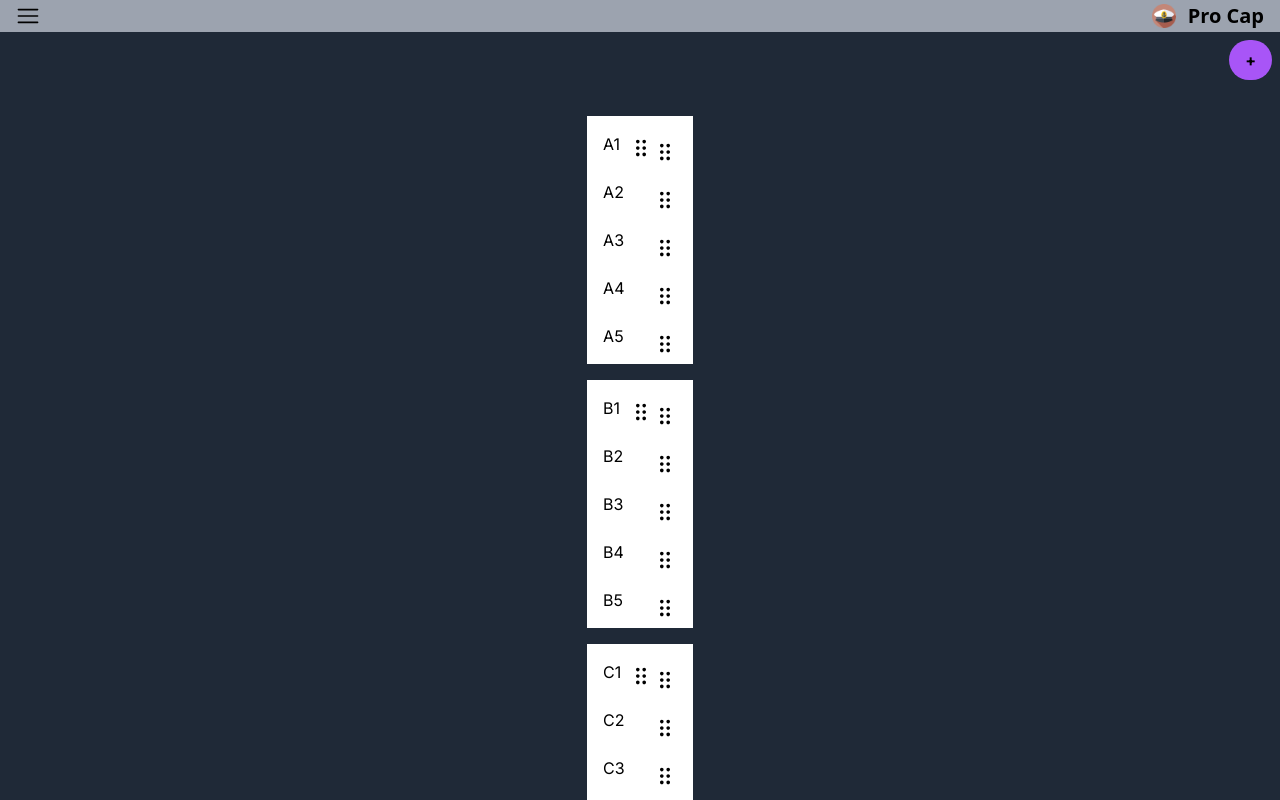
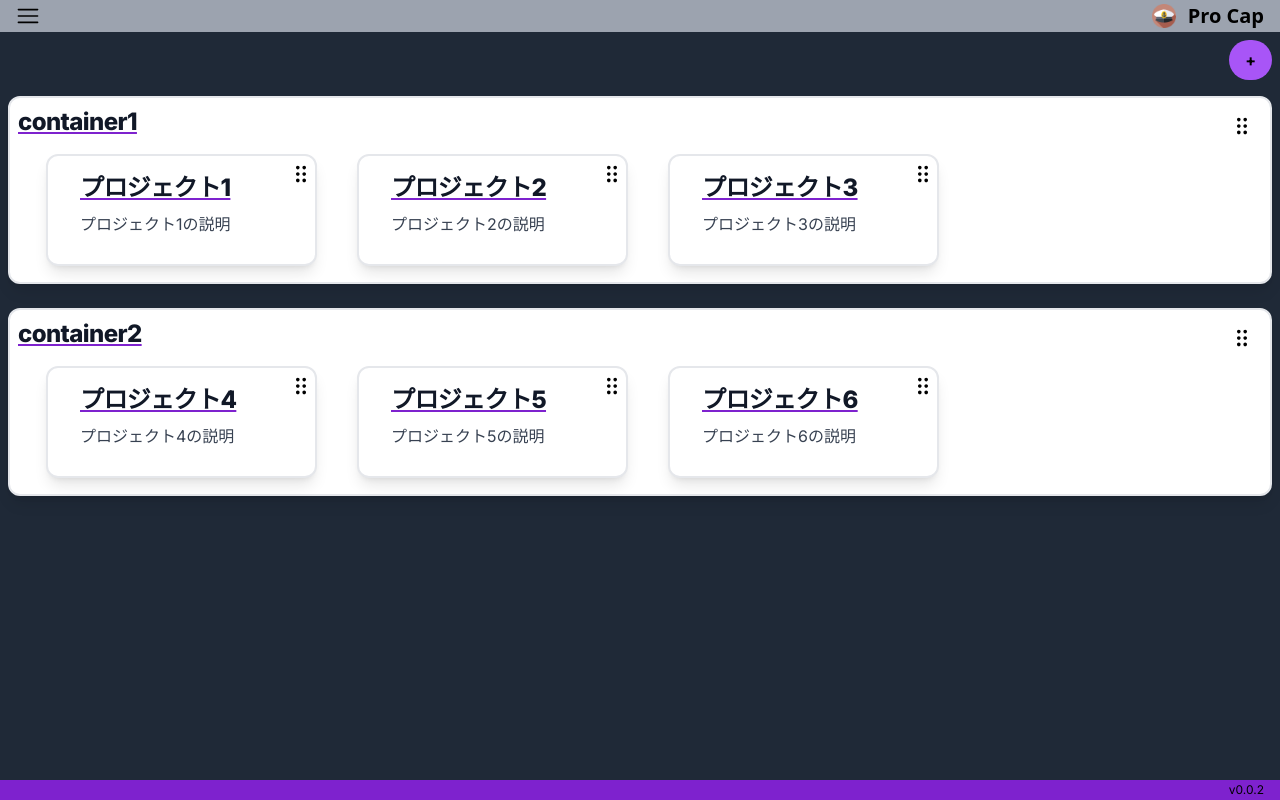
Before and after one commit to Gyabi/ProCap, a Next.js app: page / in a window 1280 px wide. Shown: the top 800 px of the page. Built offline with nearby package versions, Linux system fonts and the light colour scheme.

Commit message:
UIの動き実装完了

```diff
--- a/app/projects/component/dnd/droppable-container.tsx
+++ b/app/projects/component/dnd/droppable-container.tsx
@@ -12,7 +12,7 @@ interface DroppableContainerProps {
     id: string;
     children?: React.ReactNode;
     title: string;
-    items: UniqueIdentifier[];
+    items: Project[];
 }
 
 export const DroppableContainer: React.FC<DroppableContainerProps> = ({ id, children, title, items }: DroppableContainerProps) => {
@@ -34,8 +34,8 @@ export const DroppableContainer: React.FC<DroppableContainerProps> = ({ id, chil
     animateLayoutChanges,
   });
   const style={
+    transition,
     transform: CSS.Transform.toString(transform),
-        transition,
     opacity: isDragging ? 0.5 : undefined,
   }
 
--- a/app/projects/component/dnd/sample/MultipleContainers.tsx
+++ b/app/projects/component/dnd/sample/MultipleContainers.tsx
@@ -101,15 +101,15 @@ function DroppableContainer({
   );
 }
 
-const dropAnimation: DropAnimation = {
-  sideEffects: defaultDropAnimationSideEffects({
-    styles: {
-      active: {
-        opacity: '0.5',
-      },
-    },
-  }),
-};
+// const dropAnimation: DropAnimation = {
+//   sideEffects: defaultDropAnimationSideEffects({
+//     styles: {
+//       active: {
+//         opacity: '0.5',
+//       },
+//     },
+//   }),
+// };
 
 type Items = Record<UniqueIdentifier, UniqueIdentifier[]>;
 
@@ -163,6 +163,7 @@ export function MultipleContainers({
   trashable = false,
   vertical = false,
   scrollable,
+
 }: Props) {
   const [items, setItems] = useState<Items>(
     () =>
@@ -267,17 +268,17 @@ export function MultipleContainers({
     return Object.keys(items).find((key) => items[key].includes(id));
   };
 
-  const getIndex = (id: UniqueIdentifier) => {
-    const container = findContainer(id);
+//   const getIndex = (id: UniqueIdentifier) => {
+//     const container = findContainer(id);
 
-    if (!container) {
-      return -1;
-    }
+//     if (!container) {
+//       return -1;
+//     }
 
-    const index = items[container].indexOf(id);
+//     const index = items[container].indexOf(id);
 
-    return index;
-  };
+//     return index;
+//   };
 
   const onDragCancel = () => {
     if (clonedItems) {
@@ -479,7 +480,7 @@ export function MultipleContainers({
               </SortableContext>
             </DroppableContainer>
           ))}
-          {minimal ? undefined : (
+          {/* {minimal ? undefined : (
             <DroppableContainer
               id={PLACEHOLDER_ID}
               disabled={isSortingContainer}
@@ -489,7 +490,7 @@ export function MultipleContainers({
             >
               + Add column
             </DroppableContainer>
-          )}
+          )} */}
         </SortableContext>
       </div>
       {/* {createPortal(
@@ -502,29 +503,29 @@ export function MultipleContainers({
         </DragOverlay>,
         document.body
       )} */}
-      {trashable && activeId && !containers.includes(activeId) ? (
+      {/* {trashable && activeId && !containers.includes(activeId) ? (
         <Trash id={TRASH_ID} />
-      ) : null}
+      ) : null} */}
     </DndContext>
   );
 
-  function handleRemove(containerID: UniqueIdentifier) {
-    setContainers((containers) =>
-      containers.filter((id) => id !== containerID)
-    );
-  }
+//   function handleRemove(containerID: UniqueIdentifier) {
+//     setContainers((containers) =>
+//       containers.filter((id) => id !== containerID)
+//     );
+//   }
 
-  function handleAddColumn() {
-    const newContainerId = getNextContainerId();
+//   function handleAddColumn() {
+//     const newContainerId = getNextContainerId();
 
-    unstable_batchedUpdates(() => {
-      setContainers((containers) => [...containers, newContainerId]);
-      setItems((items) => ({
-        ...items,
-        [newContainerId]: [],
-      }));
-    });
-  }
+//     unstable_batchedUpdates(() => {
+//       setContainers((containers) => [...containers, newContainerId]);
+//       setItems((items) => ({
+//         ...items,
+//         [newContainerId]: [],
+//       }));
+//     });
+//   }
 
   function getNextContainerId() {
     const containerIds = Object.keys(items);
@@ -534,57 +535,57 @@ export function MultipleContainers({
   }
 }
 
-function getColor(id: UniqueIdentifier) {
-  switch (String(id)[0]) {
-    case 'A':
-      return '#7193f1';
-    case 'B':
-      return '#ffda6c';
-    case 'C':
-      return '#00bcd4';
-    case 'D':
-      return '#ef769f';
-  }
+// function getColor(id: UniqueIdentifier) {
+//   switch (String(id)[0]) {
+//     case 'A':
+//       return '#7193f1';
+//     case 'B':
+//       return '#ffda6c';
+//     case 'C':
+//       return '#00bcd4';
+//     case 'D':
+//       return '#ef769f';
+//   }
 
-  return undefined;
-}
+//   return undefined;
+// }
 
-function Trash({id}: {id: UniqueIdentifier}) {
-  const {setNodeRef, isOver} = useDroppable({
-    id,
-  });
+// function Trash({id}: {id: UniqueIdentifier}) {
+//   const {setNodeRef, isOver} = useDroppable({
+//     id,
+//   });
 
-  return (
-    <div
-      ref={setNodeRef}
-      style={{
-        display: 'flex',
-        alignItems: 'center',
-        justifyContent: 'center',
-        position: 'fixed',
-        left: '50%',
-        marginLeft: -150,
-        bottom: 20,
-        width: 300,
-        height: 60,
-        borderRadius: 5,
-        border: '1px solid',
-        borderColor: isOver ? 'red' : '#DDD',
-      }}
-    >
-      Drop here to delete
-    </div>
-  );
-}
+//   return (
+//     <div
+//       ref={setNodeRef}
+//       style={{
+//         display: 'flex',
+//         alignItems: 'center',
+//         justifyContent: 'center',
+//         position: 'fixed',
+//         left: '50%',
+//         marginLeft: -150,
+//         bottom: 20,
+//         width: 300,
+//         height: 60,
+//         borderRadius: 5,
+//         border: '1px solid',
+//         borderColor: isOver ? 'red' : '#DDD',
+//       }}
+//     >
+//       Drop here to delete
+//     </div>
+//   );
+// }
 
-function useMountStatus() {
-  const [isMounted, setIsMounted] = useState(false);
+// function useMountStatus() {
+//   const [isMounted, setIsMounted] = useState(false);
 
-  useEffect(() => {
-    const timeout = setTimeout(() => setIsMounted(true), 500);
+//   useEffect(() => {
+//     const timeout = setTimeout(() => setIsMounted(true), 500);
 
-    return () => clearTimeout(timeout);
-  }, []);
+//     return () => clearTimeout(timeout);
+//   }, []);
 
-  return isMounted;
-}
+//   return isMounted;
+// }
--- a/app/projects/main.tsx
+++ b/app/projects/main.tsx
@@ -1,13 +1,14 @@
 "use client";
 // Container配列を表示するメインコンポーネント
 import { ProjectContainer, Project } from "./data/project";
-import React, { useState } from 'react';
+import React, { useCallback, useEffect, useRef, useState } from 'react';
 import CustomCard from "./component/card/custom-card";
-import { DndContext, DragEndEvent, KeyboardSensor, MeasuringStrategy, PointerSensor, UniqueIdentifier, closestCenter, useSensor, useSensors } from "@dnd-kit/core";
+import { MouseSensor, TouchSensor, CollisionDetection, DndContext, DragEndEvent, KeyboardSensor, MeasuringStrategy, PointerSensor, UniqueIdentifier, closestCenter, getFirstCollision, pointerWithin, rectIntersection, useSensor, useSensors, DragStartEvent, DragOverEvent } from "@dnd-kit/core";
 import { SortableContext, rectSortingStrategy, sortableKeyboardCoordinates } from "@dnd-kit/sortable";
 import { arrayMove } from "@dnd-kit/sortable";
 import { SortableItem, handlePositionType } from "./component/dnd/sortable-item";
 import { DroppableContainer } from "./component/dnd/droppable-container";
+import { Rect } from "@dnd-kit/core/dist/utilities";
 
 interface ProjectsMainProps {
     projectContainers: ProjectContainer[];
@@ -21,20 +22,7 @@ interface ProjectsMainProps {
  * @returns
  */
 export const ProjectsMain: React.FC<ProjectsMainProps> = ({ projectContainers, setProjectContainers, openSelect }:ProjectsMainProps) => {
-    // 要素のドラッグ判定用
-    const sensors = useSensors(
-        useSensor(PointerSensor),
-        useSensor(KeyboardSensor, {
-          coordinateGetter: sortableKeyboardCoordinates
-        })
-    );
-
-    const handleDragEnd = async (event:DragEndEvent) => {
-        console.log(event.active);
-        console.log(event.over);
-    };
-
-    const [sampleData, setSampleData] = useState<Record<UniqueIdentifier, Project[]>>({
+    const [items, setItems] = useState<Record<string, Project[]>>({
         "container1":[
             {
                 id: "project1",
@@ -124,46 +112,281 @@ export const ProjectsMain: React.FC<ProjectsMainProps> = ({ projectContainers, s
             }
         ]
     });
+    const [containers, setContainers] = useState<UniqueIdentifier[]>(Object.keys(items));
 
-    const [containers, setContainers] = useState<UniqueIdentifier[]>(Object.keys(sampleData));
+    const [activeId, setActiveId] = useState<UniqueIdentifier | null>(null);
+    const lastOverId = useRef<UniqueIdentifier | null>(null);
+    const recentlyMovedToNewContainer = useRef(false);
+
+    /**
+     * マルチコンテナ用の衝突判定ロジック
+     *
+     * ・ポインタと交差するドロップ可能なコンテナを探索
+     * ・存在しない場合はアクティブなドラッグ可能なコンテナと交差するコンテナを検索
+     * ・交差するコンテナが存在しない場合は最後に一致したコンテナを返す
+     */
+    const collisionDetectionStrategy: CollisionDetection = useCallback(
+        (args) => {
+          if (activeId && activeId in items) {
+            return closestCenter({
+              ...args,
+              droppableContainers: args.droppableContainers.filter(
+                (container) => container.id in items
+              ),
+            });
+          }
+
+          // Start by finding any intersecting droppable
+          const pointerIntersections = pointerWithin(args);
+          const intersections =
+            pointerIntersections.length > 0
+              ? // If there are droppables intersecting with the pointer, return those
+                pointerIntersections
+              : rectIntersection(args);
+          let overId = getFirstCollision(intersections, 'id');
+
+          if (overId != null) {
+            if (overId in items) {
+              const containerItems = items[overId];
+
+              // If a container is matched and it contains items (columns 'A', 'B', 'C')
+              if (containerItems.length > 0) {
+                // Return the closest droppable within that container
+                overId = closestCenter({
+                  ...args,
+                  droppableContainers: args.droppableContainers.filter(
+                    (container) =>
+                      container.id !== overId &&
+                      containerItems.some((item) => item.id === container.id)
+                  ),
+                })[0]?.id;
+              }
+            }
+
+            lastOverId.current = overId;
+
+            return [{id: overId}];
+          }
+
+          // When a draggable item moves to a new container, the layout may shift
+          // and the `overId` may become `null`. We manually set the cached `lastOverId`
+          // to the id of the draggable item that was moved to the new container, otherwise
+          // the previous `overId` will be returned which can cause items to incorrectly shift positions
+          if (recentlyMovedToNewContainer.current) {
+            lastOverId.current = activeId;
+          }
+
+          // If no droppable is matched, return the last match
+          return lastOverId.current ? [{id: lastOverId.current}] : [];
+        },
+        [activeId, items]
+      );
+
+    const [clonedItems, setClonedItems] = useState<Record<string, Project[]> | null>(null);
+    const sensors = useSensors(
+        useSensor(MouseSensor),
+        useSensor(TouchSensor)
+    );
+    const findContainer = (id: UniqueIdentifier) => {
+        if (id in items) {
+            return id;
+        }
+
+        return Object.keys(items).find((key) => items[key].some((item) => item.id === id));
+    };
+
+    const onDragCancel = () => {
+        // データをクローンしているならコピーしてもとに戻す
+        if (clonedItems) {
+            setItems(clonedItems);
+        }
+
+        setActiveId(null);
+        setClonedItems(null);
+    }
+
+    const onDragStart = (event: DragStartEvent) => {
+        setActiveId(event.active.id);
+        setClonedItems(items);
+    }
+
+    function getNextContainerId() {
+        const containerIds = Object.keys(items);
+        const lastContainerId = containerIds[containerIds.length - 1];
+
+        return String.fromCharCode(lastContainerId.charCodeAt(0) + 1);
+    }
+
+    const onDragOver = (event: DragOverEvent) => {
+        // ドラッグオーバーされた要素のIDとアクティブな要素のIDを取得します。
+        const overId = event.over?.id;
+        const activeId = event.active.id;
+
+        // ドラッグオーバーされた要素が存在しない、またはアクティブな要素が既にitemsに存在する場合は何もしません。
+        if(overId == null || activeId in items) {
+            return;
+        }
+
+        // ドラッグオーバーされた要素とアクティブな要素のコンテナを探します。
+        const overContainer = findContainer(overId);
+        const activeContainer = findContainer(activeId);
+
+        // どちらかのコンテナが存在しない場合は何もしません。
+        if (!overContainer || !activeContainer) {
+            return;
+        }
+
+        // ドラッグオーバーされた要素とアクティブな要素が異なるコンテナに存在する場合、アイテムの移動を行います。
+        if (overContainer !== activeContainer) {
+            setItems((items) => {
+                // アクティブな要素とドラッグオーバーされた要素のリストを取得します。
+                const activeItems = items[activeContainer];
+                const overItems = items[overContainer];
+
+                // アクティブな要素とドラッグオーバーされた要素のインデックスを取得します。
+                const overIndex = overItems.findIndex((item) => item.id === overId);
+                const activeIndex = activeItems.findIndex((item) => item.id === activeId);
+
+                let newIndex: number;
+
+                // ドラッグオーバーされた要素がitemsに存在する場合、新しいインデックスはoverItemsの長さ+1になります。
+                // そうでない場合、新しいインデックスはoverIndexまたはoverItemsの長さ+1になります。
+                if(overId in items) {
+                    newIndex = overItems.length + 1;
+                } else {
+                    const idBelowOverItem =
+                        event.over &&
+                        event.active.rect.current.translated &&
+                        event.active.rect.current.translated.top >
+                            event.over.rect.top + event.over.rect.height;
+
+                    const modifier = idBelowOverItem ? 1 : 0;
+
+                    newIndex =
+                    overIndex >= 0 ? overIndex + modifier : overItems.length + 1;
+                }
+
+                // 最近新しいコンテナに移動したことを記録します。
+                recentlyMovedToNewContainer.current = true;
+
+                // アクティブな要素を新しいコンテナに移動し、古いコンテナからは削除します。
+                return {
+                    ...items,
+                    [activeContainer]: items[activeContainer].filter((item) => item.id !== activeId),
+                    [overContainer]: [
+                        ...items[overContainer].slice(0, newIndex),
+                        items[activeContainer][activeIndex],
+                        ...items[overContainer].slice(newIndex, items[overContainer].length)
+                    ],
+                }
+            });
+        }
+    }
+
+    const onDragEnd = (event: DragEndEvent) => {
+        // イベントからアクティブな要素とオーバー要素を取得します
+        const active = event.active;
+        const over = event.over;
+
+        // アクティブな要素がitemsに存在し、オーバー要素が存在する場合
+        if (active.id in items && over?.id) {
+            // コンテナの順序を更新します
+            setContainers((containers) => {
+              // アクティブな要素とオーバー要素のインデックスを取得します
+              const activeIndex = containers.indexOf(active.id);
+              const overIndex = containers.indexOf(over.id);
+
+              // アクティブな要素とオーバー要素の位置を入れ替えます
+              return arrayMove(containers, activeIndex, overIndex);
+            });
+        }
+
+        // アクティブな要素のコンテナを探します
+        const activeContainer = findContainer(active.id);
+
+        // アクティブな要素のコンテナが存在しない場合、アクティブなIDをnullに設定します
+        if(!activeContainer) {
+            setActiveId(null);
+            return;
+        }
+
+        // オーバー要素のIDを取得します
+        const overId = over?.id;
+
+        // オーバー要素のIDがnullの場合、アクティブなIDをnullに設定します
+        if(overId == null) {
+            setActiveId(null);
+            return;
+        }
+
+        // オーバー要素のコンテナを探します
+        const overContainer = findContainer(overId);
+        if (overContainer) {
+            // アクティブな要素とオーバー要素のインデックスを取得します
+            const activeIndex = items[overContainer].findIndex((item) => item.id === active.id);
+            const overIndex = items[overContainer].findIndex((item) => item.id === overId);
+
+            // アクティブな要素とオーバー要素の位置が異なる場合、その位置を入れ替えます
+            if (activeIndex !== overIndex) {
+              setItems((items) => ({
+                ...items,
+                // アクティブな要素とオーバー要素の位置を入れ替えた新しい配列を設定します
+                [overContainer]: arrayMove(
+                  items[overContainer],
+                  activeIndex,
+                  overIndex
+                ),
+              }));
+            }
+          }
+
+        // ドラッグ終了後、アクティブなIDをnullに設定します
+        setActiveId(null);
+    }
+    useEffect(() => {
+        requestAnimationFrame(() => {
+            recentlyMovedToNewContainer.current = false;
+        });
+    }, [items]);
 
     return (
         <div className="w-full h-full flex flex-col items-center justify-start">
             {/* DnD Kit */}
             <DndContext
                 sensors={sensors}
-                collisionDetection={closestCenter}
-                onDragEnd={handleDragEnd}
+                collisionDetection={collisionDetectionStrategy}
                 measuring={{
                     droppable: {
                         strategy: MeasuringStrategy.Always
                     }
                 }}
-                onDragCancel={() => {
-                    console.log("onDragCancel");
-                }
-                }
+
+                onDragStart={onDragStart}
+                onDragOver={onDragOver}
+                onDragEnd={onDragEnd}
+                onDragCancel={onDragCancel}
             >
                 {/* 1列のグリッドを定義 */}
                 <div className="grid grid-cols-1 w-full h-full">
-                    <SortableContext items={Object.keys(sampleData)} strategy={rectSortingStrategy}>
+                    <SortableContext items={containers} strategy={rectSortingStrategy}>
                     {/* コンテナ表示 */}
-                    {Object.keys(sampleData).map((containerKey, index) => {
+                    {containers.map((containerId) => (
+                        <div className="m-2" key={containerId}>
+                            <DroppableContainer
+                                id={containerId.toString()}
+                                title={containerId.toString()}
+                                items={items[containerId]}
+                            >
+                                <div className="grid grid-cols-1 sm:grid-cols-2 md:grid-cols-2 lg:grid-cols-3 xl:grid-cols-4 w-full h-full">
+                                    <SortableContext items={items[containerId]} strategy={rectSortingStrategy}>
+                                        {items[containerId].map((project, index) => {
                                             return (
-                            <div className="mx-2" key={containerKey}>
-                                <DroppableContainer id={index.toString()} title={containerKey} items={sampleData[containerKey]}>
-                                    {/* プロジェクトもドラッグ可能にして表示する */}
-                                    {/* 4列のグリッドを定義 */}
-                                    <div className="grid grid-cols-1 sm:grid-cols-2 md:grid-cols-2 lg:grid-cols-3 xl:grid-cols-4 w-full h-full">
-                                        <SortableContext items={sampleData[containerKey]} strategy={rectSortingStrategy}>
-                                            {sampleData[containerKey].map((project) => {
-                                                return (
-                                                    <SortableItem key={project.id} id={project.id} >
+                                                <SortableItem id={project.id} key={project.id} >
                                                     <div className="mx-5">
                                                         {/* カードコンポーネント */}
                                                         <CustomCard
                                                             id={project.id}
-                                                                containerId={containerKey}
+                                                            containerId={containerId.toString()}
                                                             projectName={project.projectName}
                                                             description={project.description}
                                                             openSelect={openSelect}
@@ -176,12 +399,9 @@ export const ProjectsMain: React.FC<ProjectsMainProps> = ({ projectContainers, s
                                 </div>
                             </DroppableContainer>
                         </div>
-                        )
-                    })}
+                    ))}
                     </SortableContext>
                 </div>
-
-
             </DndContext>
         </div>
     )
--- a/app/projects/projects.tsx
+++ b/app/projects/projects.tsx
@@ -198,9 +198,9 @@ export default function Projects() {
 
             {/* メインコンテンツ領域 */}
             <div className="flex justify-center items-center w-full h-full">
-                {/* <ProjectsMain projectContainers={projectContainers} setProjectContainers={setProjectContainers} openSelect={openSelect} /> */}
+                <ProjectsMain projectContainers={projectContainers} setProjectContainers={setProjectContainers} openSelect={openSelect} />
                 {/* <ItemContainer projects={projects} setProjects={setProjects} showProject={openSelect} /> */}
-                <MultipleContainers
+                {/* <MultipleContainers
                     columns={2}
                     itemCount={5}
                     strategy={rectSortingStrategy}
@@ -209,7 +209,7 @@ export default function Projects() {
                     height: 150,
                     })}
                     vertical
-                />
+                /> */}
             </div>
 
             {/* 選択時画面 */}
```
Lines whose indentation alone changed are shown as unchanged.
